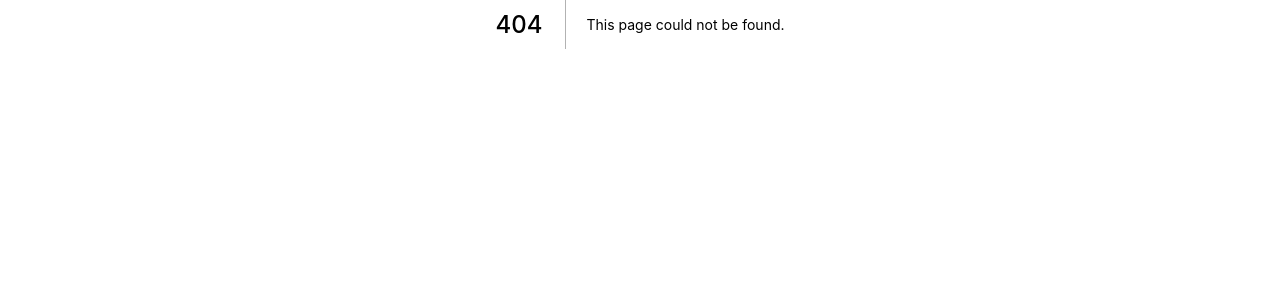
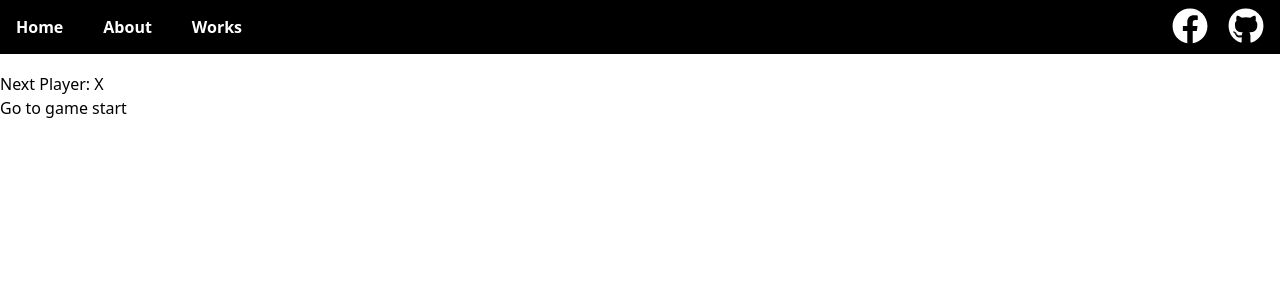
Before and after one commit to rokumura7/rokumura7.github.io, a Next.js app: page /works/tictactoe in a window 1280 px wide. Before the commit this address had no page. Shown: the top 300 px of the page. Built offline with nearby package versions, Linux system fonts and the light colour scheme.

Commit message:
wip works

```diff
--- a/components/containers/organisms/Header.tsx
+++ b/components/containers/organisms/Header.tsx
@@ -1,6 +1,5 @@
 import Link from 'next/link'
 import { useRouter } from 'next/router'
-import Bubble from '../../components/atoms/Bubble'
 import Icon from '../../components/atoms/Icon'
 
 const Header = () => {
--- /dev/null
+++ b/components/containers/pages/WorksPage.tsx
@@ -0,0 +1,13 @@
+// import Link from 'next/link'
+import Layout from '../layouts/Layout'
+
+const AboutPage = () => (
+  <Layout>
+    <div className="py-20">
+      Coming soon...
+      {/* <Link href="/works/tictactoe">TicTacToe</Link> */}
+    </div>
+  </Layout>
+)
+
+export default AboutPage
--- /dev/null
+++ b/components/containers/pages/works/tictactoe/Board.tsx
@@ -0,0 +1,38 @@
+import React from 'react'
+import Square from './Square'
+
+type BoardProps = {
+  squares: string[]
+  onClick: (i: number) => void
+}
+
+class Board extends React.Component<BoardProps> {
+  renderSquare = (i: number) => (
+    <Square
+      value={this.props.squares[i]}
+      onClick={() => this.props.onClick(i)}
+    />
+  )
+
+  render = () => (
+    <div>
+      <div className="board-row">
+        {this.renderSquare(0)}
+        {this.renderSquare(1)}
+        {this.renderSquare(2)}
+      </div>
+      <div className="board-row">
+        {this.renderSquare(3)}
+        {this.renderSquare(4)}
+        {this.renderSquare(5)}
+      </div>
+      <div className="board-row">
+        {this.renderSquare(6)}
+        {this.renderSquare(7)}
+        {this.renderSquare(8)}
+      </div>
+    </div>
+  )
+}
+
+export default Board
--- /dev/null
+++ b/components/containers/pages/works/tictactoe/Calculater.ts
@@ -0,0 +1,21 @@
+const calculateWinner = (squares: string[]) => {
+  const lines = [
+    [0, 1, 2],
+    [3, 4, 5],
+    [6, 7, 8],
+    [0, 3, 6],
+    [1, 4, 7],
+    [2, 5, 8],
+    [0, 4, 8],
+    [2, 4, 6],
+  ]
+  for (let i = 0; i < lines.length; i++) {
+    const [a, b, c] = lines[i]
+    if (squares[a] && squares[a] === squares[b] && squares[a] === squares[c]) {
+      return squares[a]
+    }
+  }
+  return null
+}
+
+export { calculateWinner }
--- /dev/null
+++ b/components/containers/pages/works/tictactoe/Game.tsx
@@ -0,0 +1,81 @@
+import React from 'react'
+import Board from './Board'
+import { calculateWinner } from './Calculater'
+
+type GameState = {
+  history: { squares: string[] }[]
+  xIsNext: boolean
+  stepNumber: number
+}
+type GameProps = {}
+
+class Game extends React.Component<GameProps, GameState> {
+  constructor(props: GameProps) {
+    super(props)
+    this.state = {
+      history: [
+        {
+          squares: Array(9).fill(null),
+        },
+      ],
+      xIsNext: true,
+      stepNumber: 0,
+    }
+  }
+
+  handleClick = (i: number) => {
+    const history = this.state.history.slice(0, this.state.stepNumber + 1)
+    const current = history[history.length - 1]
+    const squares = current.squares.slice()
+    if (calculateWinner(squares) || squares[i]) {
+      return
+    }
+    squares[i] = this.state.xIsNext ? 'X' : 'O'
+    this.setState({
+      history: history.concat([{ squares: squares }]),
+      xIsNext: !this.state.xIsNext,
+      stepNumber: history.length,
+    })
+  }
+
+  jumpTo = (step: number) =>
+    this.setState({
+      stepNumber: step,
+      xIsNext: step % 2 === 0,
+    })
+
+  moves = (history: { squares: string[] }[]) =>
+    history.map((_step, move) => {
+      const desc = move ? 'Go to move #' + move : 'Go to game start'
+      return (
+        <li key={move}>
+          <button onClick={() => this.jumpTo(move)}>{desc}</button>
+        </li>
+      )
+    })
+
+  render = () => {
+    const history = this.state.history
+    const current = history[this.state.stepNumber]
+    const winner = calculateWinner(current.squares)
+    const status = winner
+      ? 'Winner: ' + winner
+      : 'Next Player: ' + (this.state.xIsNext ? 'X' : 'O')
+    return (
+      <div className="game">
+        <div className="game-board">
+          <Board
+            squares={current.squares}
+            onClick={(i) => this.handleClick(i)}
+          />
+        </div>
+        <div className="game-info">
+          <div>{status}</div>
+          <ol>{this.moves(history)}</ol>
+        </div>
+      </div>
+    )
+  }
+}
+
+export default Game
--- /dev/null
+++ b/components/containers/pages/works/tictactoe/Square.tsx
@@ -0,0 +1,12 @@
+type SquareProps = {
+  value: string
+  onClick: () => void
+}
+
+const Square = (props: SquareProps) => (
+  <button className="square" onClick={props.onClick}>
+    {props.value}
+  </button>
+)
+
+export default Square
--- /dev/null
+++ b/components/containers/pages/works/tictactoe/TicTacToePage.tsx
@@ -0,0 +1,10 @@
+import Layout from '../../../layouts/Layout'
+import Game from './Game'
+
+const TicTacToePage = () => (
+  <Layout>
+    <Game />
+  </Layout>
+)
+
+export default TicTacToePage
--- /dev/null
+++ b/pages/works.tsx
@@ -0,0 +1,5 @@
+import WorksPage from '../components/containers/pages/WorksPage'
+
+const Works = () => <WorksPage />
+
+export default Works
--- /dev/null
+++ b/pages/works/tictactoe.tsx
@@ -0,0 +1,5 @@
+import TicTacToePage from '../../components/containers/pages/works/tictactoe/TicTacToePage'
+
+const TicTacToe = () => <TicTacToePage />
+
+export default TicTacToe
--- /dev/null
+++ b/styles/tictactoe.css
@@ -0,0 +1,46 @@
+ol,
+ul {
+  padding-left: 30px;
+}
+
+.board-row:after {
+  clear: both;
+  content: '';
+  display: table;
+}
+
+.status {
+  margin-bottom: 10px;
+}
+
+.square {
+  background: #fff;
+  border: 1px solid #999;
+  float: left;
+  font-size: 24px;
+  font-weight: bold;
+  line-height: 34px;
+  height: 34px;
+  margin-right: -1px;
+  margin-top: -1px;
+  padding: 0;
+  text-align: center;
+  width: 34px;
+}
+
+.square:focus {
+  outline: none;
+}
+
+.kbd-navigation .square:focus {
+  background: #ddd;
+}
+
+.game {
+  display: flex;
+  flex-direction: row;
+}
+
+.game-info {
+  margin-left: 20px;
+}
```
